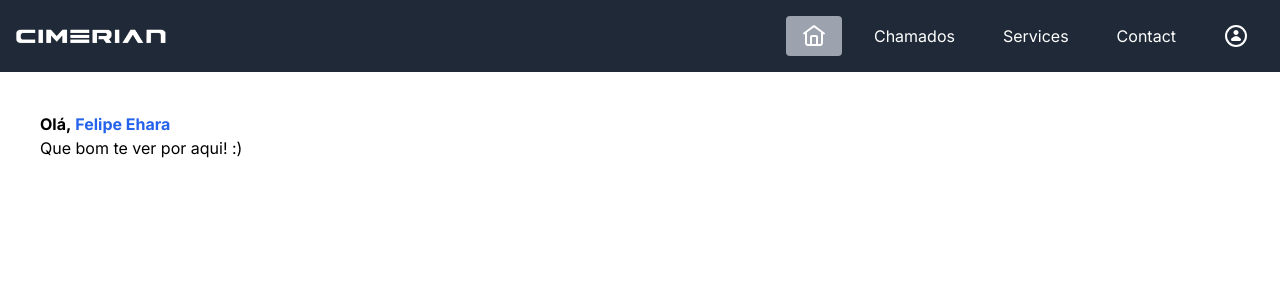
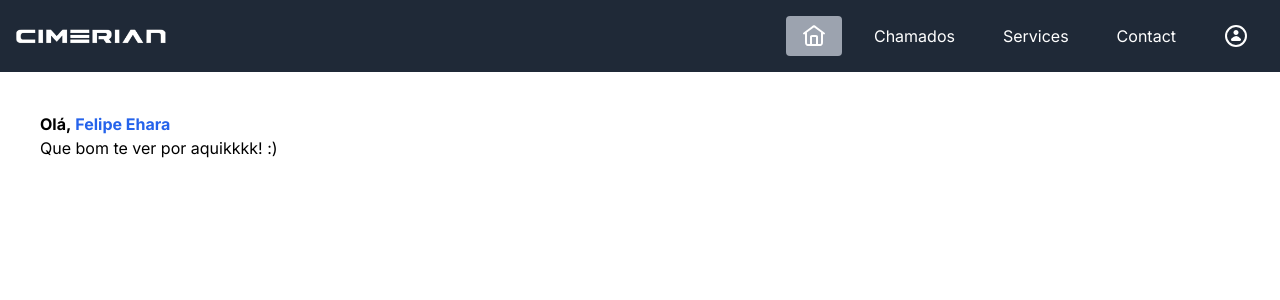
Before and after one commit to felipeehara/cimerian-login-react, a Next.js app: page /Home in a window 1280 px wide. Shown: the top 300 px of the page. Built offline with nearby package versions, Linux system fonts and the light colour scheme.

Commit message:
commit teste

```diff
--- a/src/app/Home/page.tsx
+++ b/src/app/Home/page.tsx
@@ -10,7 +10,7 @@ const Home = () => {
 
             <div className="ml-10 mt-10">
                 <p className="flex gap-1"> <b>Olá,</b> <h1 className="text-blue-600 font-bold">Felipe Ehara</h1> </p>
-                <p>Que bom te ver por aqui! :)</p>
+                <p>Que bom te ver por aquikkkk! :)</p>
             </div>
 
 
```
